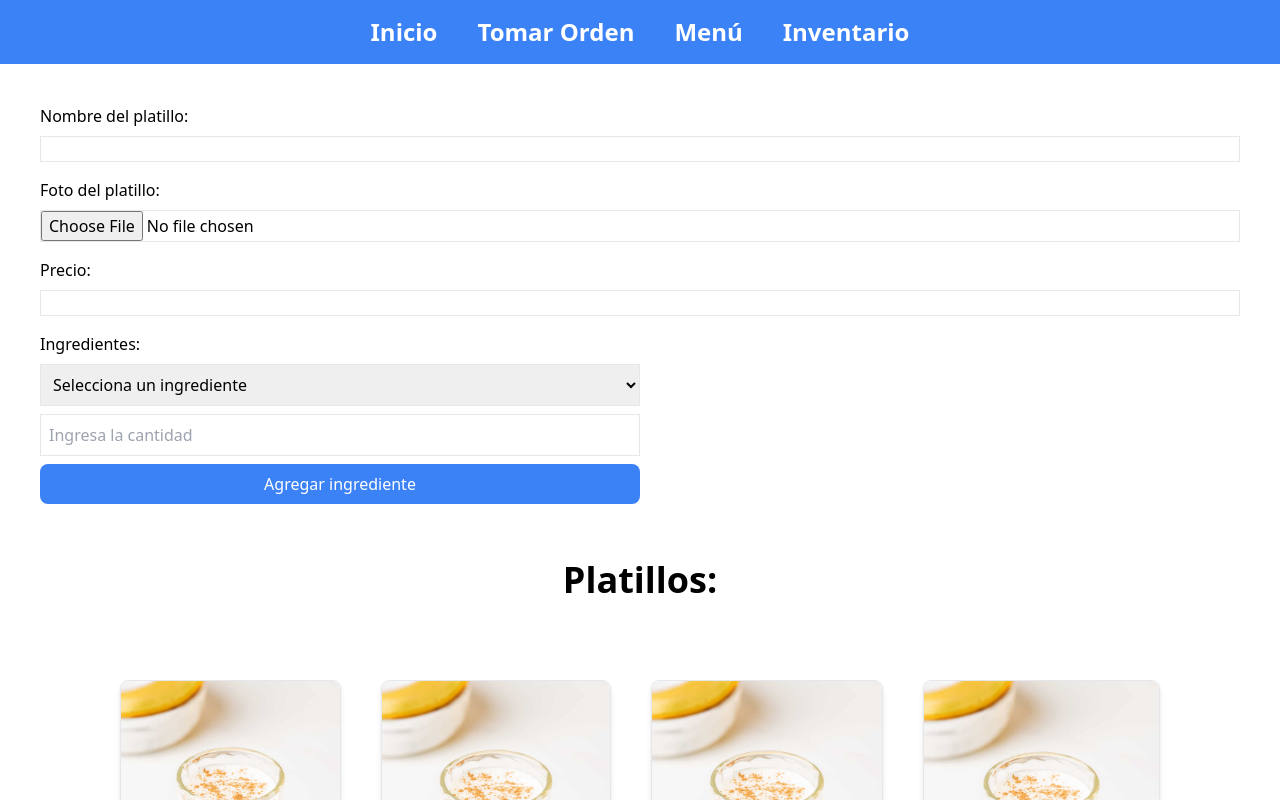
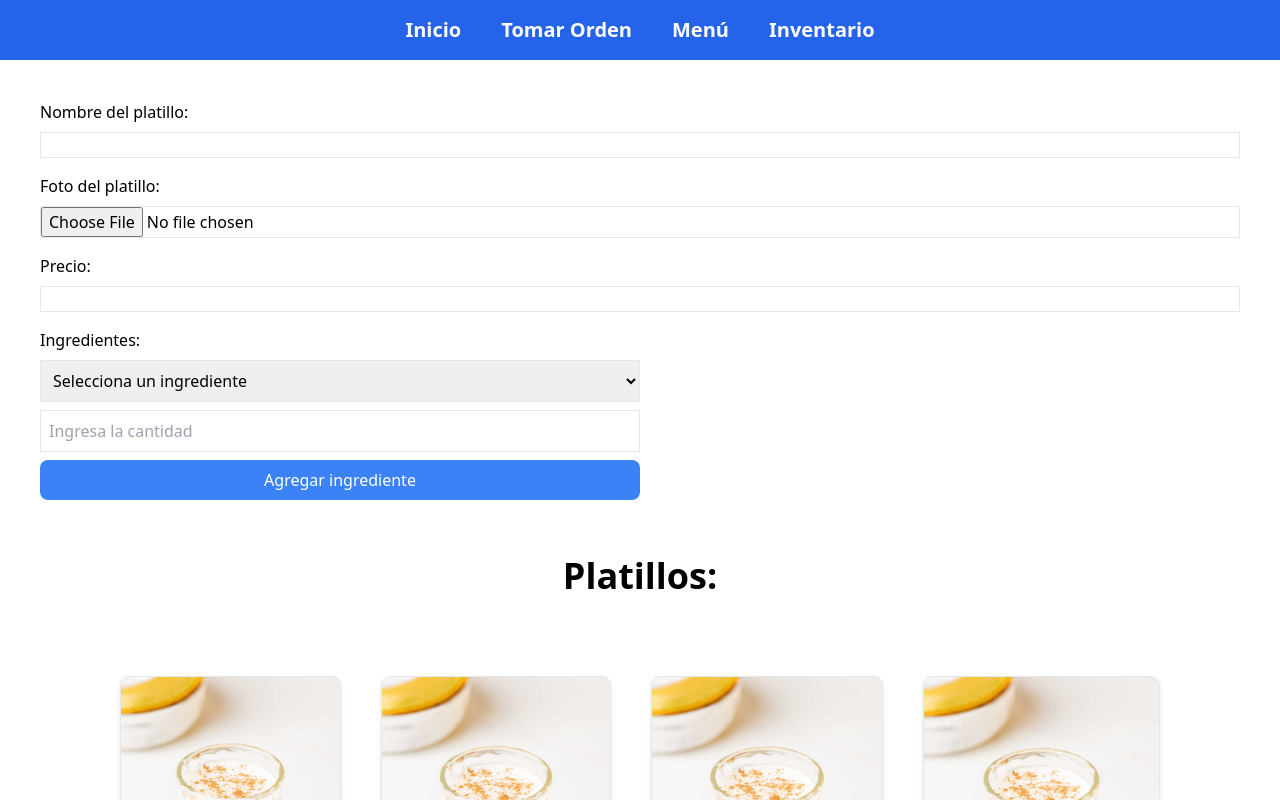
Before and after one commit to pacosotto/lacasadepaco, a React (Vite) app: page /menu in a window 1280 px wide. Shown: the top 800 px of the page. Built offline with nearby package versions, Linux system fonts and the light colour scheme; data requests are answered from the project's data file.

Commit message:
🎨 Minor design tweaks to navbar

```diff
--- a/src/components/Header.jsx
+++ b/src/components/Header.jsx
@@ -1,7 +1,7 @@
 const Header = () => {
   return (
-    <nav className="bg-blue-500">
-      <ul className="flex justify-center gap-10 text-2xl text-white font-semibold p-4">
+    <nav className="bg-blue-600">
+      <ul className="flex justify-center gap-10 text-xl text-white font-semibold p-4">
         <li>
           <a href="/">Inicio</a>
         </li>
```
